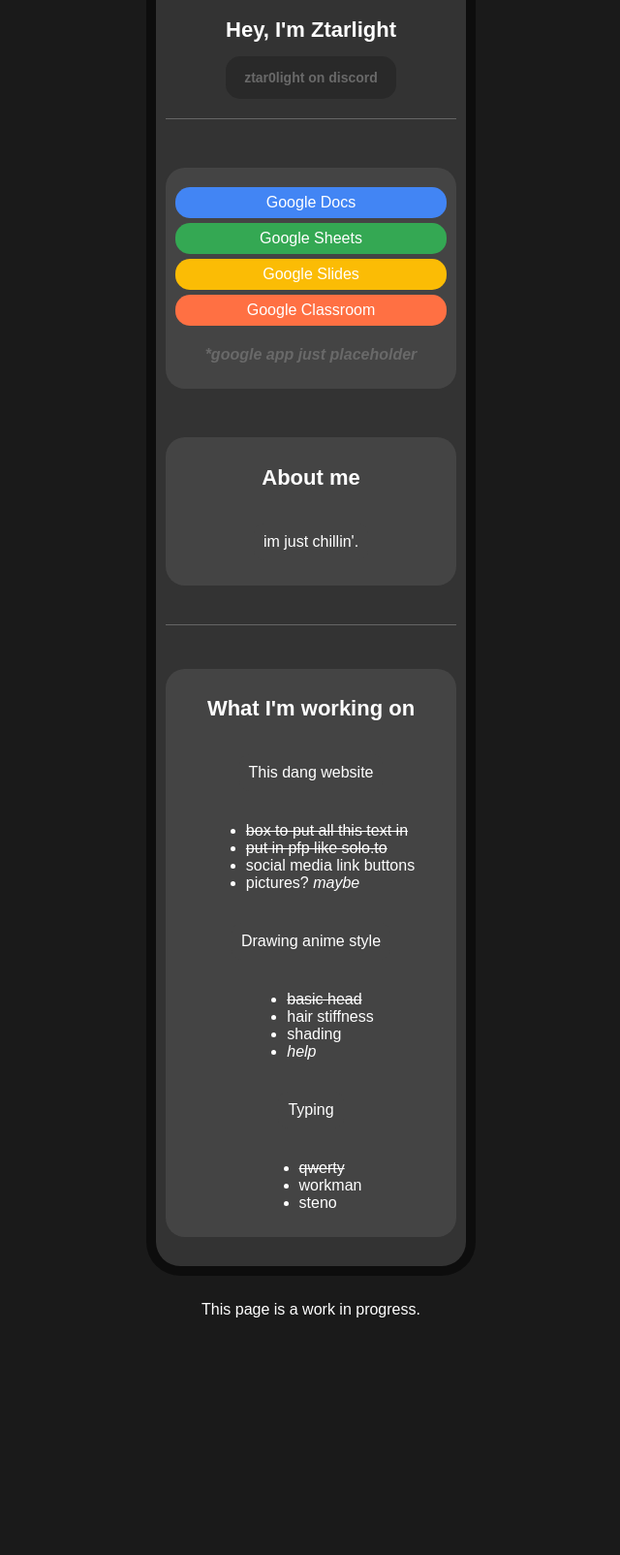
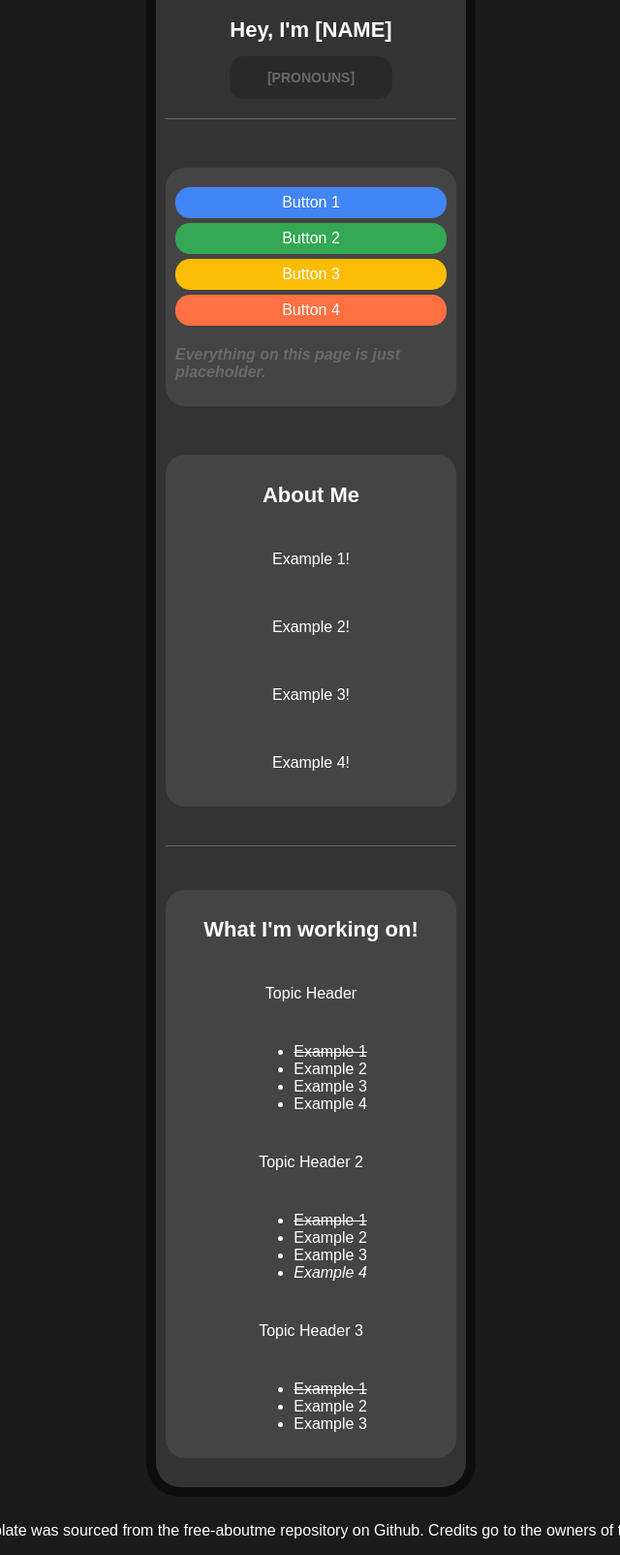
Before and after one commit to ztar0light/free-aboutme, a plain HTML site: page index.html in a window 1280 px wide. Shown: the part 273-1877 px from the top of the page at 97% size, without its empty margins (319-959 px from the left). Before the commit the page ends 1649 px from the top, so only its background shows below. Drawn offline with Linux system fonts and the light colour scheme.

Commit message:
Updated index.html with commenting and removed personalisation.
Fully added commenting to index.html, and updated all the text in order to remove any previous personalisation.

```diff
--- a/index.html
+++ b/index.html
@@ -3,7 +3,7 @@
 <head>
     <meta charset="UTF-8">
     <meta name="viewport" content="width=device-width, initial-scale=1.0">
-    <title>Ztarlight's Page</title>
+    <title>[NAME]'s Page</title> <!-- Title of Webpage (Will show in the tab list.) Replace [NAME] with your name. -->
     <link rel="icon" type="image/x-icon" href="assets/favicon.ico">
     <link rel="stylesheet" type="text/css" href="css/general.css">
     <link rel="stylesheet" type="text/css" href="css/backButton.css">
@@ -15,7 +15,7 @@
 </head>
 <body>
     <div id="backButtonContainer">
-        <a id="backButton" href="#">Back</a>
+        <a id="backButton" href="#">Back</a> <!-- Back button. Feel free to change the link after the href="". -->
     </div>
     <div id="contentContainer">
         <div class="roundedRect" id="roundedRect">
@@ -24,61 +24,67 @@
                 <img src="assets/pfp.png" alt="Profile Picture">
             </div>
             <div id="title">
-                <h1 style="text-align:center;">Hey, I'm Ztarlight</h1>
+                <h1 style="text-align:center;">Hey, I'm [NAME]</h1> <!-- Title Underneath PFP, replace [NAME] with your name. -->
                 <div class="halfOpaque">
-                    <p><b>ztar0light on discord</b></p>
+                    <p><b>[PRONOUNS]</b></p> <!-- Feel free to replace [PRONOUNS] with your pronouns. -->
                 </div>
             </div>
             <div class="line"></div>
             <div class="section buttonSection">
                 <div class="smallTextBox buttonsTextBox">
                     <div class="buttonBar">
-                        <a href="https://docs.google.com" class="button googleDocs">Google Docs</a>
-                        <a href="https://sheets.google.com" class="button googleSheets">Google Sheets</a>
-                        <a href="https://slides.google.com" class="button googleSlides">Google Slides</a>
-                        <a href="https://classroom.google.com" class="button googleClassroom">Google Classroom</a>
-                        <p style="color:dimgray;"><strong><b><i>*google app just placeholder</i></b></strong></p>
+<!-- In the "Quotation Marks" after the href= is the link that all of the buttons will lead to. -->
+<!-- After the end of the >, before the next </a>, is the text that will display on the button. -->
+                        <a href="https://www.google.com" class="button googleDocs">Button 1</a>
+                        <a href="https://www.google.com" class="button googleSheets">Button 2</a>
+                        <a href="https://www.google.com" class="button googleSlides">Button 3</a>
+                        <a href="hhttps://www.google.com" class="button googleClassroom">Button 4</a>
+                        <p style="color:dimgray;"><strong><b><i>Everything on this page is just placeholder.</i></b></strong></p>
                     </div>
                 </div>
             </div>
             <div class="section aboutMeSection">
                 <div class="smallTextBox">
-                    <h2>About me</h2>
-                    <p class="rectangleText">im just chillin'.</p>
+                    <h2>About Me</h2> <!-- About me heading, you can change. -->
+                    <p class="rectangleText">Example 1!</p>
+                    <p class="rectangleText">Example 2!</p>
+                    <p class="rectangleText">Example 3!</p>
+                    <p class="rectangleText">Example 4!</p>
+                    <!-- Stuff about you, you can also copy the whole thing to make more, just paste it below the above ones. -->
                 </div>
             </div>
             <div class="line"></div>
             <div class="section workingOnSection">
                 <div class="container">
                     <div class="smallTextBox">
-                        <h2>What I'm working on</h2>
-                        <p class="rectangleText">This dang website</p>
+                        <h2>What I'm working on!</h2>
+                        <p class="rectangleText">Topic Header</p> <!-- Header for the following list. <del></del> makes it crossed out. -->
                         <ul style="text-align:left;">
-                            <li><del>box to put all this text in</del></li>
-                            <li><del>put in pfp like solo.to</del></li>
-                            <li>social media link buttons</li>
-                            <li>pictures? <i>maybe</i></li>
+                            <li><del>Example 1</del></li>
+                            <li>Example 2</li>
+                            <li>Example 3</li>
+                            <li>Example 4</li>
                         </ul>
-                        <p class="rectangleText">Drawing anime style</p>
+                        <p class="rectangleText">Topic Header 2</p> <!-- Same as above. -->
                         <ul style="text-align:left;">
-                            <li><del>basic head</del></li>
-                            <li>hair stiffness</li>
-                            <li>shading</li>
-                            <li><i>help</i></li>
+                            <li><del>Example 1</del></li>
+                            <li>Example 2</li>
+                            <li>Example 3</li>
+                            <li><i>Example 4</i></li>
                         </ul>
-                        <p class="rectangleText">Typing</p>
+                        <p class="rectangleText">Topic Header 3</p> <!-- Same as. -->
                         <ul style="text-align:left;">
-                            <li><del>qwerty</del></li>
-                            <li>workman</li>
-                            <li>steno</li>
+                            <li><del>Example 1</del></li>
+                            <li>Example 2</li>
+                            <li>Example 3</li>
                         </ul>
                     </div>
                 </div>
             </div>
         </div>
     </div>
-    <div id="footer">
-        <p>This page is a work in progress.</p>
+    <div id="footer"> <!-- Do not touch this footer. You owe us for creating this for you, don't remove our tiny little credits. -->
+        <p>This page template was sourced from the free-aboutme repository on Github. Credits go to the owners of that respository.</p>
     </div>
     <script>
         function handleBackButtonClick(event) {
```
